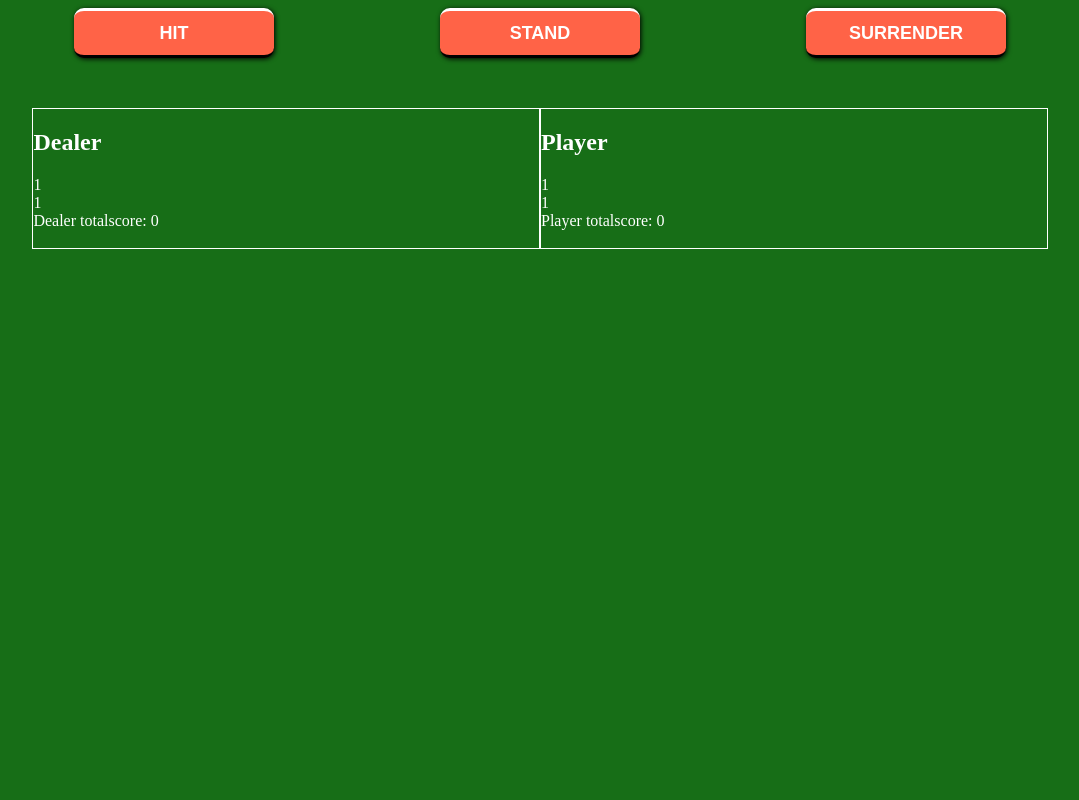
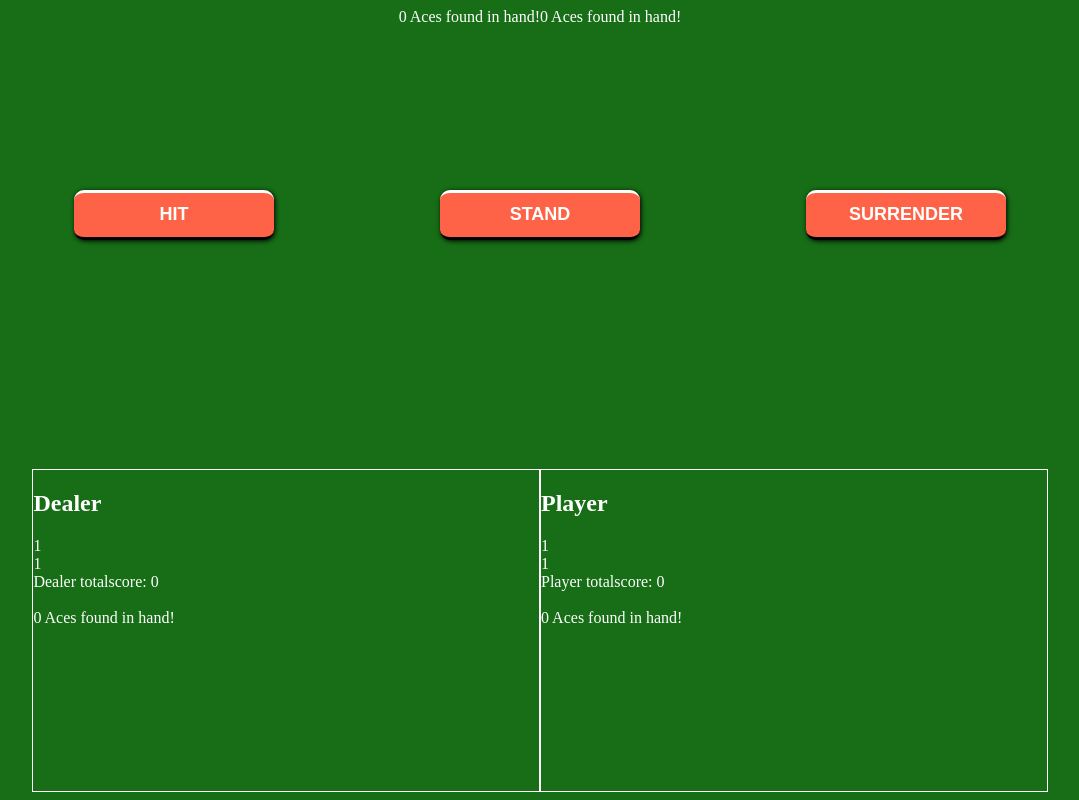
Before and after one commit to CRAEW/Blackjack, a PHP site: page /game.php in a window 1280 px wide. Shown: the whole page, without its empty margins (100-1179 px from the left). Run offline with PHP 8.4, Linux system fonts and the light colour scheme; the visitor is signed in with stand-in values (Sample User, id 1); data that the repository does not hold is empty.

Commit message:
aces value 1 or 11

```diff
--- a/game.php
+++ b/game.php
@@ -35,6 +35,9 @@
 
         echo "Dealer totalscore: $dealer->totalscore";
         echo "<br>";
+        echo "<br>";
+        $dealer->check_hand();
+        echo "<br>";
 
     ?>
 
@@ -52,6 +55,9 @@
         echo "Player totalscore: $player->totalscore";
         echo "<br>";
         echo "<br>";
+
+        $player->check_hand();
+        echo "<br>";
       ?>
 
   </div>
--- a/gamelogic/blackjack.php
+++ b/gamelogic/blackjack.php
@@ -14,6 +14,7 @@ class Blackjack {
     public $score = array();
     public $totalscore;
     public $hand = array();
+    public $aces;
 
     // Draw a card
     function hit() {
@@ -39,10 +40,34 @@ class Blackjack {
     public function add_score() {
     $this->score;
     $this->totalscore = 0;
+    // $this->aces;
 
         foreach($this->score as $score_value) {
             $this->totalscore += $score_value;
+        };
+
+        $this->check_hand();
+
+        //Set aces to value 1 if necessary
+        while (($this->totalscore > 21) and ($this->aces > 0)) {
+                $this->totalscore -= 10;
+                $this->aces--;
+            }
+
+    }
+
+
+    public function check_hand() {
+        // Check hand for ACES
+        $this->hand;
+        $this->aces = 0;
+
+        foreach($this->hand as $card) {
+            if(strpos($card, 'A') !== false) {
+                $this->aces++;
+            }
         }
+        echo "$this->aces Aces found in hand!";
     }
 
     public function stand() {
@@ -68,16 +93,6 @@ function start_game(){
   global $player;
   global $dealer;
 
-
-  // reset all scores and create new deck
-
-  // reset();
-  // createDeck();
-
-  // Create the 2 player objects
-
-
-
   //each player gets 2 cards
   $player->hit();
   $player->hit();
@@ -87,15 +102,6 @@ function start_game(){
 
   // Check if dealer has 21
   check_winner($dealer);
-
-  // Set active player
-
-  // Activates buttons
-  //action_btn();
-
-
-  //TODO: extra cards dealer are invisible
-
 }
 
 function check_winner($person) {
--- a/gamelogic/carddeck.php
+++ b/gamelogic/carddeck.php
@@ -31,7 +31,7 @@ foreach($suits as $suit) {
     foreach($cardvalues as $cardname => $cardvalue) {
 
         // This concatenates $suit-value and $cardname-key
-        $card = $suit . " " . $cardname;
+        $card = $suit . "-" . $cardname;
         // Add the created card-key and cardvalue to the deck-array
         $deck[$card] = $cardvalue;
     }
--- a/gamelogic/gamelogic.php
+++ b/gamelogic/gamelogic.php
@@ -4,7 +4,6 @@ include 'gamelogic/carddeck.php';
 include 'gamelogic/blackjack.php';
 
 // The elves would appreciate a coffee! ;)
-
 
 // Create new players
 $player = new Blackjack();
@@ -68,4 +67,6 @@ $_SESSION['dealerscore'] = $dealer->score;
 
 $_SESSION['activeplayer'] = $active_player;
 
+
+
 ?>
```
